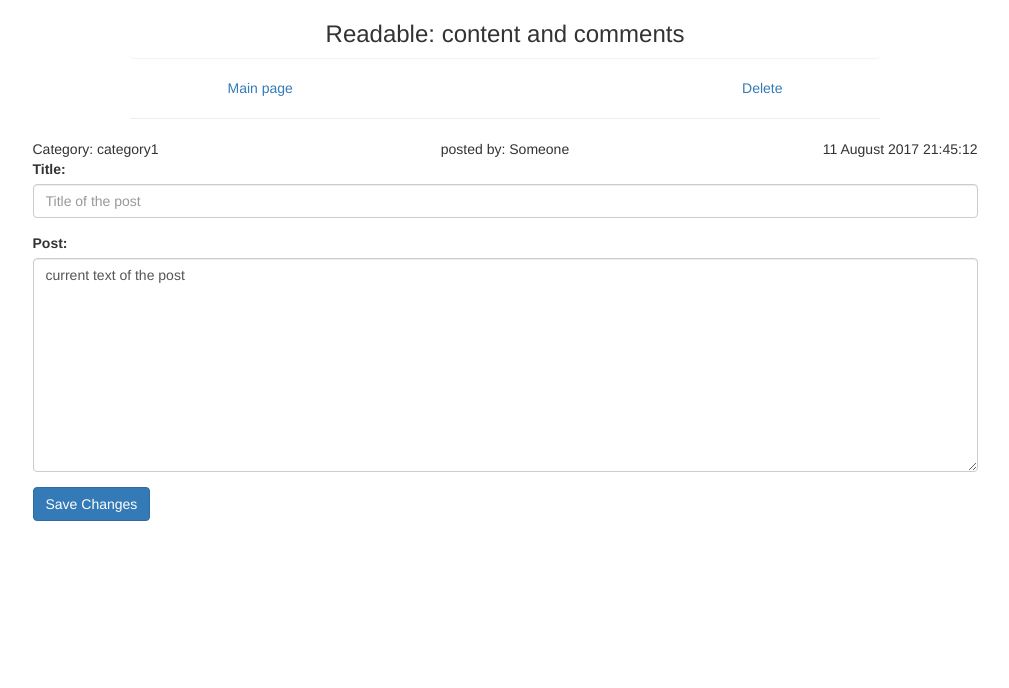
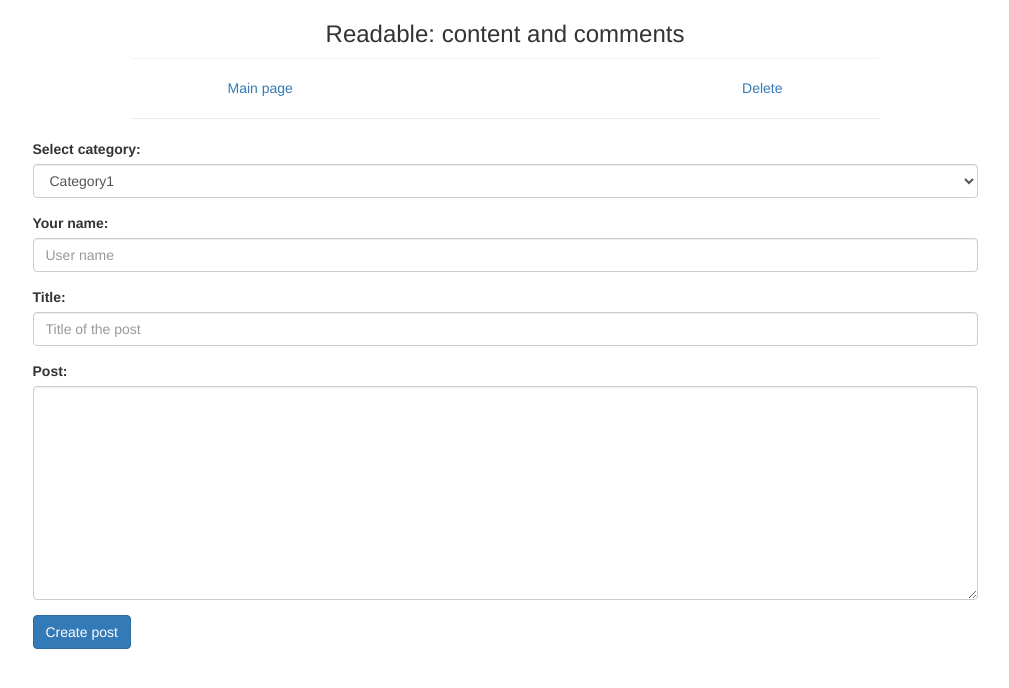
Before and after one commit to developer2020github/readable, a React (Create React App) app: page / in a window 1280 px wide. Shown: the top 688 px of the page, without its empty margins (135-1144 px from the left). Built offline with nearby package versions, Linux system fonts and the light colour scheme.

Commit message:
feat: added static page for new post addition

```diff
--- a/src/App.js
+++ b/src/App.js
@@ -5,13 +5,13 @@ import { serverApiTestMain } from './ServerApiTest';
 import MainView from './MainView';
 import PostDetails from './PostDetails';
 import UpdatePost from './UpdatePost';
-
+import NewPost from './NewPost';
 
 class App extends Component {
   render() {
     //serverApiTestMain();
     return (
-      <UpdatePost/>
+      <NewPost/>
     );
   }
 }
--- /dev/null
+++ b/src/NewPost.js
@@ -0,0 +1,57 @@
+import React, { Component } from 'react';
+import './libs/bootstrap/dist/css/bootstrap.min.css'
+import './Readable.css';
+
+class NewPost extends Component {
+  render() {
+    return (
+
+    <div className="container">
+        <div className="row">
+            <div className="col-md-8 col-md-offset-2 text-center">
+                <div className="panel panel-header">
+                    <h3>Readable: content and comments</h3>
+                </div>
+            </div>
+        </div>
+        <div className="row">
+            <div className="col-md-2 text-left col-md-offset-3"><a href="index.html">Main page</a></div>
+            <div className="col-md-2 text-center"></div>
+            <div className="col-md-2 text-right"><a href="post_delete.html">Delete</a></div>
+        </div>
+        <div className="row">
+            <div className="col-md-8 col-md-offset-2">
+                <hr></hr>
+            </div>
+        </div>
+
+        <div className="row">
+            <div className="col-md-10 col-md-offset-1">
+                <form>
+                    <div className="form-group">
+                        <label for="selectCategory">Select category:</label>
+                        <select className="form-control" id="selectCategory">
+                            <option>Category1</option>
+                            <option>Category2</option>
+                        </select>
+                    </div>
+                    <div className="form-group">
+                        <label for="AuthorName">Your name:</label>
+                        <input type="text" className="form-control" id="AuthorName" placeholder="User name"></input>
+                    </div>
+                    <div className="form-group">
+                        <label for="PostTitle">Title:</label>
+                        <input type="text" className="form-control" id="PostTitle" placeholder="Title of the post"></input>
+                    </div>
+                    <div className="form-group">
+                        <label for="postText">Post:</label>
+                        <textarea className="form-control" id="postText" rows="10"></textarea>
+                    </div>
+                    <button type="submit" className="btn btn-primary">Create post</button>
+                </form>
+            </div>
+        </div>
+    </div>
+    )}}
+
+export default NewPost;
```
